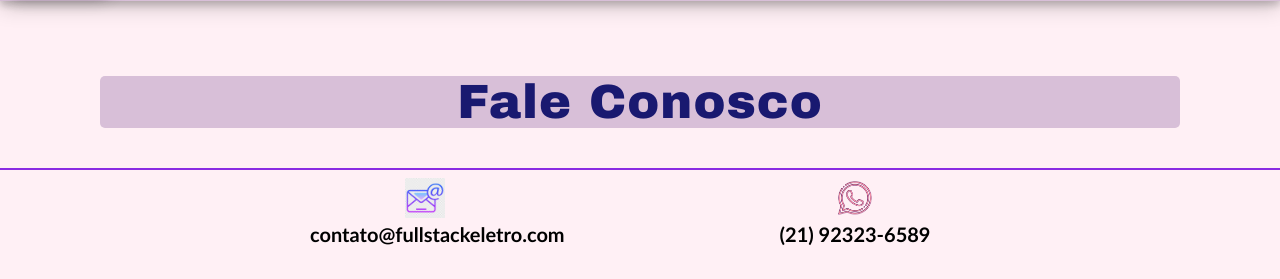
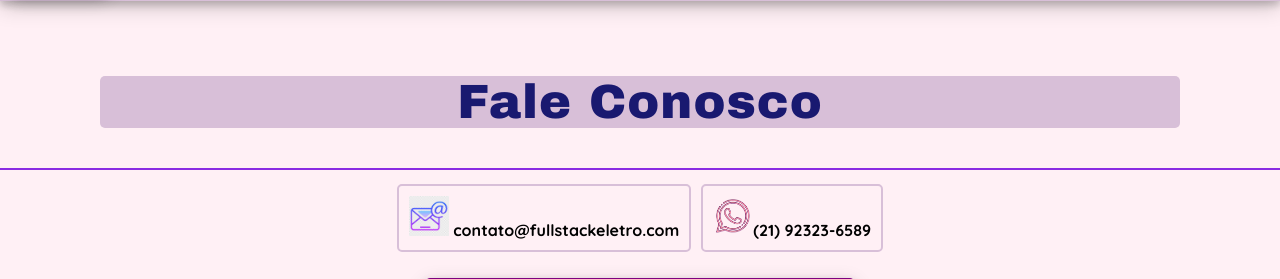
Before and after one commit to Magicianred/Full-Stack-Eletro, a PHP site: page /faleconosco.php in a window 1280 px wide. Shown: the part 104-383 px from the top of the page. Run offline with PHP 8.4, Linux system fonts and the light colour scheme.

Commit message:
Refatoração (CSS e HTML)

```diff
--- a/CSS/estilo.css
+++ b/CSS/estilo.css
@@ -220,43 +232,66 @@
     }
 
     img.Prods {
-        width: 200px;
-        margin-top: 2px;
+        align-self: center;
+        max-width: 100em;
+        margin-top: 5px;
         margin-bottom: 2px;
     }
 
     .box_produtos {
-        margin-top: 20px;
+        margin: 40px;
         display: block;
     }
     /*contatos*/
 
     .grade {
-        font-size: 20px;
-        font-family: "Calibri";
+        height: 10vh;
+        display: flex;
+        flex-direction: row;
+        flex-wrap: wrap;
+        justify-content: center;
+        align-content: center;
+        align-items: center;
+    }
+
+    .tele {
+        font-family: 'Quicksand', sans-serif;
         font-weight: bold;
-        display: grid;
-        grid-template-columns: 230px 230px;
-        grid-template-rows: 40px 40px;
-        grid-column-gap: 200px;
-        grid-row-gap: 10px;
-        align-content: space-between;
-        justify-content: center;
-        margin-bottom: 50px;
+        border: solid 2px thistle;
+        border-radius: 5px;
+        padding: 10px;
+    }
+
+    .mailing {
+        margin-right: 10px;
+        font-family: 'Quicksand', sans-serif;
+        font-weight: bold;
+        padding: 10px;
+        border: solid 2px thistle;
+        border-radius: 5px;
+    }
+
+    .container {
+        height: 80vh;
+        display: flex;
+        flex-direction: column;
+        flex-wrap: wrap;
+        justify-content: right;
+        align-content: center;
+        align-items: center;
+    }
+
+    .texto {
+        width: 400px;
+        height: 200px;
     }
 
     .gradeDois {
-        background-image: url(https://e7.pngegg.com/pngimages/800/969/png-clipart-purple-and-blue-color-microsoft-powerpoint-desktop-slide-show-background-purple-template.png);
-        /*background-color: rgba(176, 224, 230, 0.5);*/
-        border-radius: 10px;
-        display: grid;
-        margin-left: 490px;
-        margin-right: 490px;
-        grid-template-columns: 110px 120px;
-        grid-template-rows: 40px 40px 40px 40px 40px;
-        grid-column-gap: 12px;
-        grid-row-gap: 10px;
-        align-items: center;
+        margin-top: 20px;
+        background-color: lavender;
+        border: 1px solid purple;
+        border-radius: 5px;
+        padding: 10px;
         box-shadow: 0 4px 8px 0 rgba(0, 0, 0, 0.2), 0 6px 20px 0 rgba(0, 0, 0, 0.19);
     }
 
--- a/faleconosco.php
+++ b/faleconosco.php
@@ -5,6 +5,7 @@
     <meta charset="UTF-8">
     <meta name="viewport" content="width=device-width, initial-scale=1, shrink-to-fit=no">
     <title>Full Stack Eletro</title>
+    <link href="https://fonts.googleapis.com/css2?family=Lato&family=Montserrat&family=Open+Sans&family=Quicksand:wght@300;400;500;600;700&family=Raleway&family=Roboto&display=swap" rel="stylesheet">
     <link rel="stylesheet" type="text/css" href="./CSS/estilo.css">
     <script src="JavaScript/page.js"></script>
 
@@ -23,15 +24,16 @@
 
 
         <section class="grade">
-            <div> <img src="./img/emailicon.jpg" width="40px"> contato@fullstackeletro.com
+            <div class="mailing"> <img src="./img/emailicon.jpg" width="40px"> contato@fullstackeletro.com
             </div>
 
 
-            <div><img src="./img/whapicon.png" width="40px">
-                <div>(21) 92323-6589</div>
+            <div class="tele"><img src="./img/whapicon.png" width="40px">(21) 92323-6589
+        </div>
+
         </section>
 
-
+<div class="container">
         <form class="gradeDois">
             <h4>
                 Nome:
@@ -49,10 +51,11 @@
             <h4>
                 Mensagem:
             </h4>
-            <textarea style="width: 400px;"></textarea><br>
+            <textarea class="texto"></textarea><br>
             <input type="submit" id="botao" value="Enviar" onclick="sucessOn(this)" onmouseover="botaOn(this)" onmouseout="botaOff(this)">
 
         </form>
+    </div>
     </main>
     <br>
     <br>
```
Also changed, not shown: other parts of CSS/estilo.css (+30 -18 lines).
